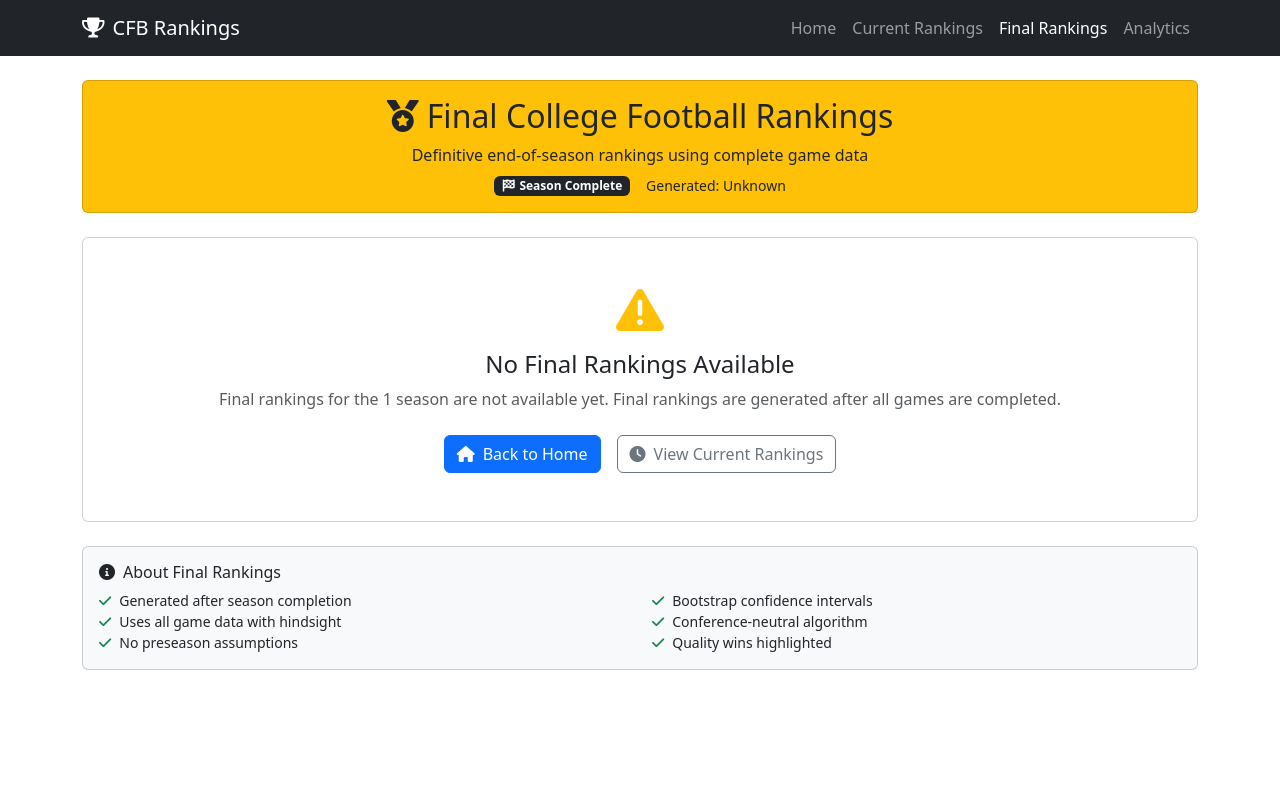
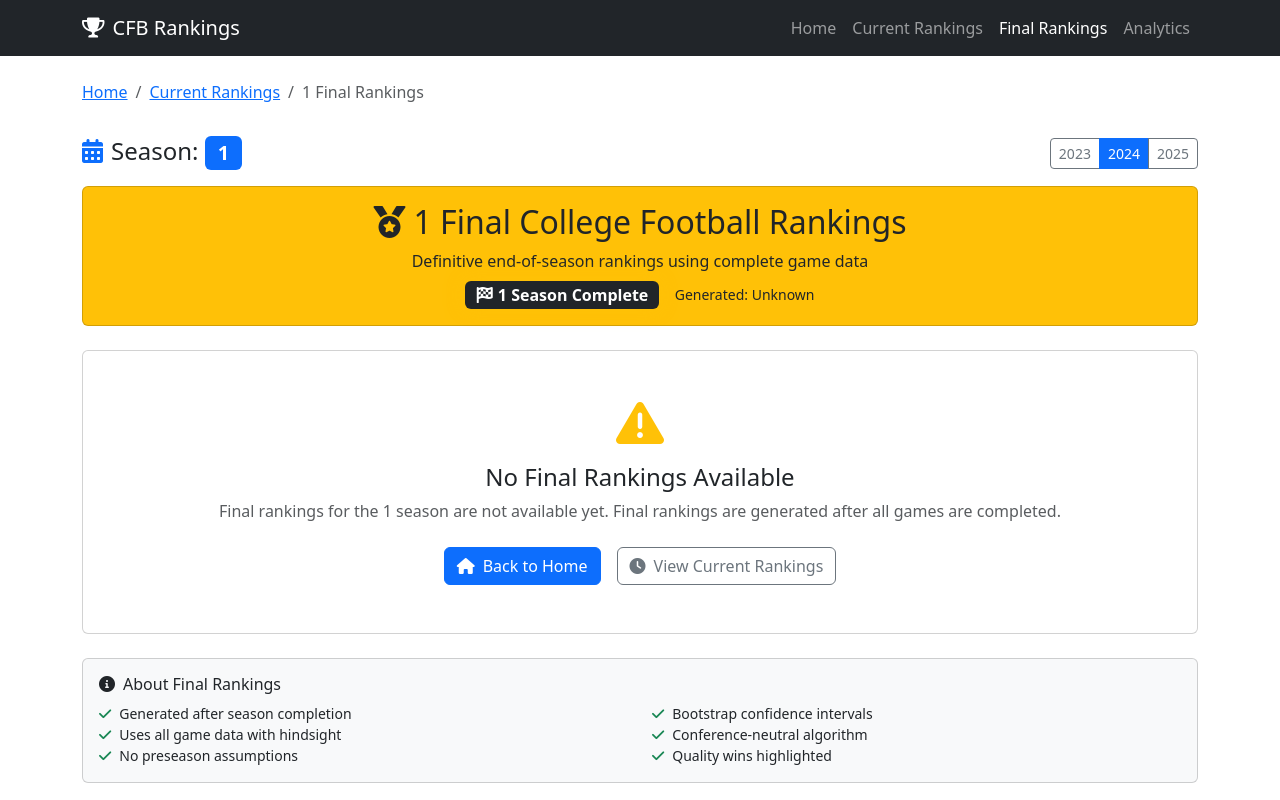
Before and after one commit to gurulost/BiasFreeFootball, a Flask app: page /final/1 in a window 1280 px wide. Run offline with Flask 3, Linux system fonts and the light colour scheme.

Commit message:
Display the correct year of the final rankings on the webpage
Adds breadcrumbs, a season selector, and dynamic titles/badges to final_rankings.html using metadata.

Replit-Commit-Author: Agent
Replit-Commit-Session-Id: 744536f2-ad2a-4b55-b2ec-1efb2362d8ec
Replit-Commit-Screenshot-Url: https://storage.googleapis.com/screenshot-production-us-central1/c95d3b0d-9fc8-41d3-afcb-205cd01e2089/cd91edc8-4881-4a96-afdc-bd8b8b04f1f6.jpg

```diff
--- a/templates/final_rankings.html
+++ b/templates/final_rankings.html
@@ -3,7 +3,7 @@
 <head>
     <meta charset="UTF-8">
     <meta name="viewport" content="width=device-width, initial-scale=1.0">
-    <title>Final College Football Rankings</title>
+    <title>{{ metadata.get('season', '2024') }} Final College Football Rankings</title>
     <link href="https://cdn.jsdelivr.net/npm/bootstrap@5.3.0/dist/css/bootstrap.min.css" rel="stylesheet">
     <link rel="stylesheet" href="https://cdnjs.cloudflare.com/ajax/libs/font-awesome/6.0.0/css/all.min.css">
     <style>
@@ -59,18 +59,48 @@
     </nav>
 
     <div class="container mt-4">
+        <!-- Breadcrumb Navigation -->
+        <div class="row mb-3">
+            <div class="col-12">
+                <nav aria-label="breadcrumb">
+                    <ol class="breadcrumb">
+                        <li class="breadcrumb-item"><a href="/">Home</a></li>
+                        <li class="breadcrumb-item"><a href="/current">Current Rankings</a></li>
+                        <li class="breadcrumb-item active" aria-current="page">{{ metadata.get('season', '2024') }} Final Rankings</li>
+                    </ol>
+                </nav>
+            </div>
+        </div>
+
+        <!-- Season Selector -->
+        <div class="row mb-3">
+            <div class="col-12">
+                <div class="d-flex justify-content-between align-items-center">
+                    <h4 class="mb-0">
+                        <i class="fas fa-calendar-alt me-2 text-primary"></i>Season:
+                        <span class="badge bg-primary fs-5">{{ metadata.get('season', '2024') }}</span>
+                    </h4>
+                    <div class="btn-group" role="group">
+                        <a href="/final/2023" class="btn btn-outline-secondary btn-sm">2023</a>
+                        <a href="/final/2024" class="btn btn-primary btn-sm">2024</a>
+                        <a href="/final/2025" class="btn btn-outline-secondary btn-sm">2025</a>
+                    </div>
+                </div>
+            </div>
+        </div>
+
         <!-- Header -->
         <div class="row mb-4">
             <div class="col-12">
                 <div class="card bg-warning text-dark">
                     <div class="card-body text-center">
                         <h2 class="card-title mb-2">
-                            <i class="fas fa-medal me-2"></i>Final College Football Rankings
+                            <i class="fas fa-medal me-2"></i>{{ metadata.get('season', '2024') }} Final College Football Rankings
                         </h2>
                         <p class="card-text mb-2">Definitive end-of-season rankings using complete game data</p>
                         <div class="d-flex justify-content-center align-items-center gap-3">
-                            <span class="badge bg-dark final-badge">
-                                <i class="fas fa-flag-checkered me-1"></i>Season Complete
+                            <span class="badge bg-dark final-badge fs-6">
+                                <i class="fas fa-flag-checkered me-1"></i>{{ metadata.get('season', '2024') }} Season Complete
                             </span>
                             <small>Generated: {{ metadata.get('timestamp', 'Unknown') if metadata else 'Unknown' }}</small>
                         </div>
```
